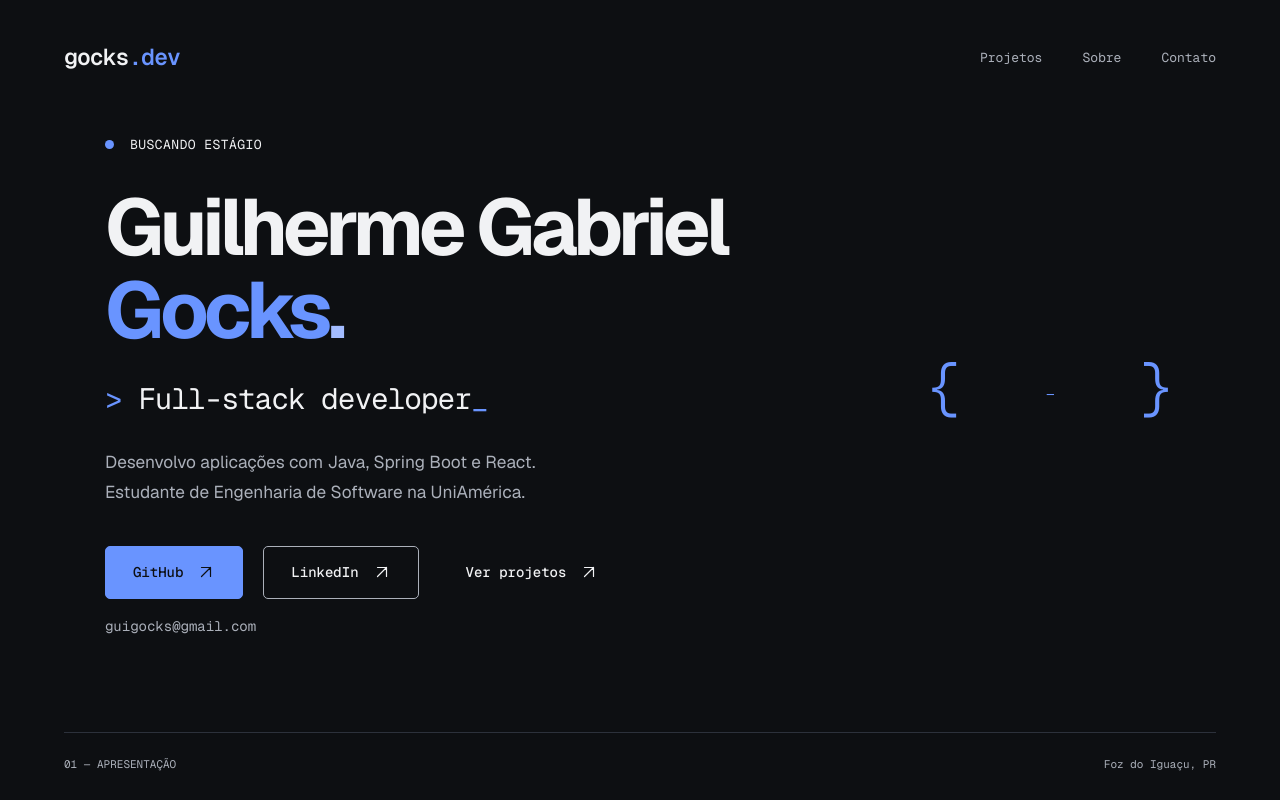
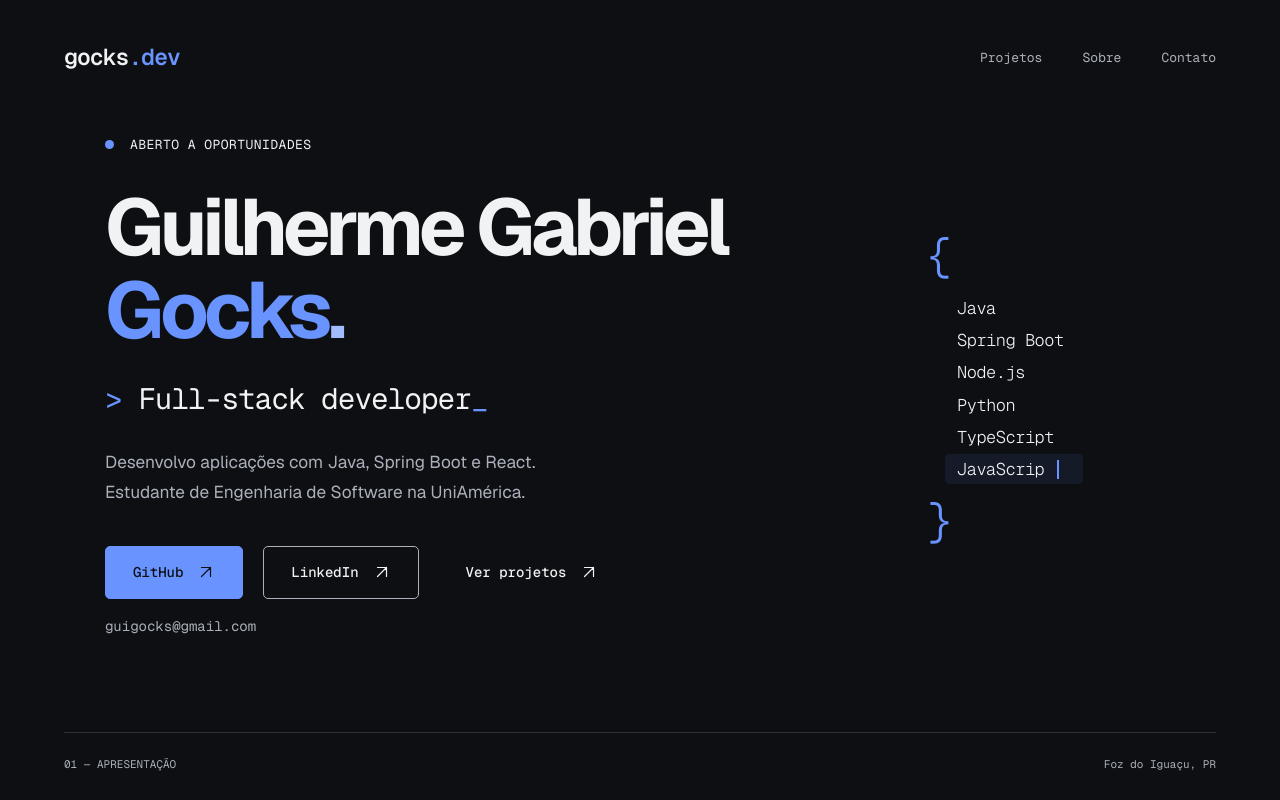
Before and after one commit to guiGocksAfK/GuiGocks-Portfolio, a Next.js app: page / in a window 1280 px wide. Shown: the top 800 px of the page. Built offline with nearby package versions, Linux system fonts and the light colour scheme.

Commit message:
feat: tecnologias reescritas no lugar com destaque de linha e digitação mais fluida

```diff
--- a/src/app/globals.css
+++ b/src/app/globals.css
@@ -83,9 +83,18 @@ h1 { font-size: clamp(48px, 6.2vw, 94px); font-weight: 650; line-height: 1.04; l
 /* Vertical padding follows the viewport height so the whole hero fits above the fold. */
 .hero-main { min-height: calc(100svh - 183px); justify-content: flex-start; padding-top: clamp(8px, 2.5vh, 40px); padding-bottom: clamp(24px, 6vh, 88px); }
 .hero-grid { grid-template-columns: minmax(0, 1fr) 250px; gap: 32px; }
-.braces { padding: 0; align-items: center; font-size: 64px; }
-.typing-word { font-size: 17px; color: var(--foreground); letter-spacing: -.05em; white-space: nowrap; }
-.typing-cursor { color: var(--accent); }
+.braces { padding: 0; flex-direction: column; align-items: flex-start; font-size: 17px; line-height: 1.9; }
+.brace { font-size: 48px; line-height: 1; }
+.tech-list { min-height: calc(6 * 1.9em + 24px); padding: 12px 0 12px 32px; color: var(--foreground); letter-spacing: -.03em; white-space: nowrap; text-align: left; }
+.tech-list li { position: relative; isolation: isolate; min-height: 1.9em; }
+/* Editor-style highlight on the line being written, fading between lines. */
+.tech-list li::before { content: ''; position: absolute; inset: 1px -10px 1px -12px; border-radius: 4px; background: color-mix(in srgb, var(--accent) 9%, transparent); opacity: 0; transition: opacity .35s ease; z-index: -1; }
+.tech-list li.tech-active::before { opacity: 1; }
+.char-in { display: inline-block; animation: char-in .16s ease-out; }
+@keyframes char-in { from { opacity: 0; transform: translateY(3px); } }
+.tech-comma { color: var(--muted); }
+.typing-cursor { display: inline-block; width: 2px; height: 1.1em; margin-left: 3px; vertical-align: -.2em; background: var(--accent); animation: caret-blink 1s steps(1) infinite; }
+@keyframes caret-blink { 50% { opacity: 0; } }
 .static-tech { display: none; }
 .projects-section { padding: 90px 0 100px; }
 .section-label { color: var(--accent); text-transform: uppercase; font-size: 12px; letter-spacing: .08em; margin-bottom: 20px; }
@@ -129,5 +138,5 @@ h1 { font-size: clamp(48px, 6.2vw, 94px); font-weight: 650; line-height: 1.04; l
 }
 @media (prefers-reduced-motion: reduce) {
   .animated-tech, .typing-cursor { display: none; }
-  .static-tech { display: inline; }
+  .static-tech { display: block; }
 }
--- a/src/components/technology-typing.tsx
+++ b/src/components/technology-typing.tsx
@@ -2,40 +2,60 @@
 
 import { useEffect, useState } from 'react';
 
+const VISIBLE_LINES = 6;
+
+type Line = { word: string; length: number };
+
+// Fills the braces line by line, then rewrites one line at a time in place, from top to bottom, cycling through every technology.
 export function TechnologyTyping({ words }: { words: readonly string[] }) {
-  const [text, setText] = useState(words[0] ?? '');
+  const [lines, setLines] = useState<Line[]>([]);
+  const [active, setActive] = useState<number | null>(null);
+  const [erasing, setErasing] = useState(false);
 
   useEffect(() => {
     const preference = window.matchMedia('(prefers-reduced-motion: reduce)');
     let timer: ReturnType<typeof setTimeout> | undefined;
-    let wordIndex = 0;
-    let length = words[0]?.length ?? 0;
-    let deleting = true;
+    let current: Line[] = [];
+    let nextWord = 0;
+    let slot = 0;
 
-    function tick() {
-      const word = words[wordIndex];
-      if (!word || preference.matches) return;
-      length += deleting ? -1 : 1;
-      setText(word.slice(0, length));
-      let delay = deleting ? 55 : 110;
-      if (length === 0) {
-        deleting = false;
-        wordIndex = (wordIndex + 1) % words.length;
-        delay = 300;
-      } else if (length === word.length && !deleting) {
-        deleting = true;
-        delay = 1800;
-      }
-      timer = setTimeout(tick, delay);
+    const render = (index: number | null, isErasing = false) => { setLines(current.map(line => ({ ...line }))); setActive(index); setErasing(isErasing); };
+    const wait = (delay: number, step: () => void) => { timer = setTimeout(step, delay); };
+    // Small random variation makes the typing feel like a person rather than a metronome.
+    const typingDelay = () => 55 + Math.random() * 45;
+
+    function startLine(index: number) {
+      current[index] = { word: words[nextWord], length: 0 };
+      nextWord = (nextWord + 1) % words.length;
+      typeLine(index);
+    }
+
+    function typeLine(index: number) {
+      if (preference.matches) return;
+      const line = current[index];
+      line.length += 1;
+      render(index);
+      if (line.length < line.word.length) return wait(typingDelay(), () => typeLine(index));
+      if (current.length < VISIBLE_LINES) return wait(260, () => startLine(current.length));
+      slot = (index + 1) % VISIBLE_LINES;
+      wait(1100, () => eraseLine(slot));
+    }
+
+    function eraseLine(index: number) {
+      if (preference.matches) return;
+      const line = current[index];
+      line.length -= 1;
+      render(index, true);
+      if (line.length > 0) return wait(28, () => eraseLine(index));
+      wait(180, () => startLine(index));
     }
 
     function restart() {
       clearTimeout(timer);
-      wordIndex = 0;
-      length = words[0]?.length ?? 0;
-      deleting = true;
-      setText(words[0] ?? '');
-      if (!preference.matches && words.length > 1) timer = setTimeout(tick, 1800);
+      current = [];
+      nextWord = 0;
+      render(null);
+      if (!preference.matches && words.length > 0) wait(600, () => startLine(0));
     }
 
     restart();
@@ -47,9 +67,24 @@ export function TechnologyTyping({ words }: { words: readonly string[] }) {
     <div className="technical-mark">
       <span className="sr-only">{words.join(', ')}</span>
       <div className="braces font-mono" aria-hidden="true">
-        <span>{'{'}</span>
-        <span className="typing-word"><span className="animated-tech">{text}</span><span className="static-tech">{words[0]}</span><span className="typing-cursor">_</span></span>
-        <span>{'}'}</span>
+        <span className="brace">{'{'}</span>
+        <ul className="tech-list animated-tech">
+          {lines.map((line, index) => {
+            const complete = line.length === line.word.length;
+            const typing = index === active && !erasing && line.length > 0;
+            return (
+              <li key={index} className={index === active ? 'tech-active' : undefined}>
+                {typing ? <>{line.word.slice(0, line.length - 1)}<span key={line.length} className="char-in">{line.word[line.length - 1]}</span></> : line.word.slice(0, line.length)}
+                {complete && index < VISIBLE_LINES - 1 && <span className="tech-comma char-in">,</span>}
+                {index === active && <span className="typing-cursor" />}
+              </li>
+            );
+          })}
+        </ul>
+        <ul className="tech-list static-tech">
+          {words.slice(0, VISIBLE_LINES).map((word, index) => <li key={word}>{word}{index < VISIBLE_LINES - 1 && <span className="tech-comma">,</span>}</li>)}
+        </ul>
+        <span className="brace">{'}'}</span>
       </div>
     </div>
   );
--- a/src/data/content.ts
+++ b/src/data/content.ts
@@ -2,7 +2,7 @@
 export const content = {
   metadata: {
     title: 'Guilherme Gabriel Gocks | Desenvolvedor full-stack',
-    description: 'Desenvolvedor full-stack com foco em Java, Spring Boot e React. Estudante de Engenharia de Software na UniAmérica, em busca de estágio.',
+    description: 'Desenvolvedor full-stack com foco em Java, Spring Boot e React. Estudante de Engenharia de Software na UniAmérica, aberto a oportunidades na área.',
   },
   brand: { name: 'gocks', suffix: '.dev', label: 'Guilherme Gabriel Gocks — início' },
   accessibility: { skip: 'Ir para o conteúdo', navigation: 'Navegação principal', social: 'Links de contato' },
@@ -13,13 +13,14 @@ export const content = {
     { label: 'Contato', href: '#contato', enabled: true },
   ],
   hero: {
-    status: 'Buscando estágio',
+    status: 'Aberto a oportunidades',
     firstName: 'Guilherme Gabriel',
     lastName: 'Gocks',
     role: 'Full-stack developer',
     introduction: 'Desenvolvo aplicações com Java, Spring Boot e React.',
     education: 'Estudante de Engenharia de Software na UniAmérica.',
-    technologies: ['Java', 'Spring Boot', 'React', 'PostgreSQL', 'Docker'],
+    // Ordered backend → frontend → infra, each group starting with the main tool.
+    technologies: ['Java', 'Spring Boot', 'Node.js', 'Python', 'TypeScript', 'JavaScript', 'React', 'Next.js', 'Angular', 'Docker', 'Oracle Cloud', 'Vercel', 'Neon'],
     section: '01 — Apresentação',
     location: 'Foz do Iguaçu, PR',
   },
```
